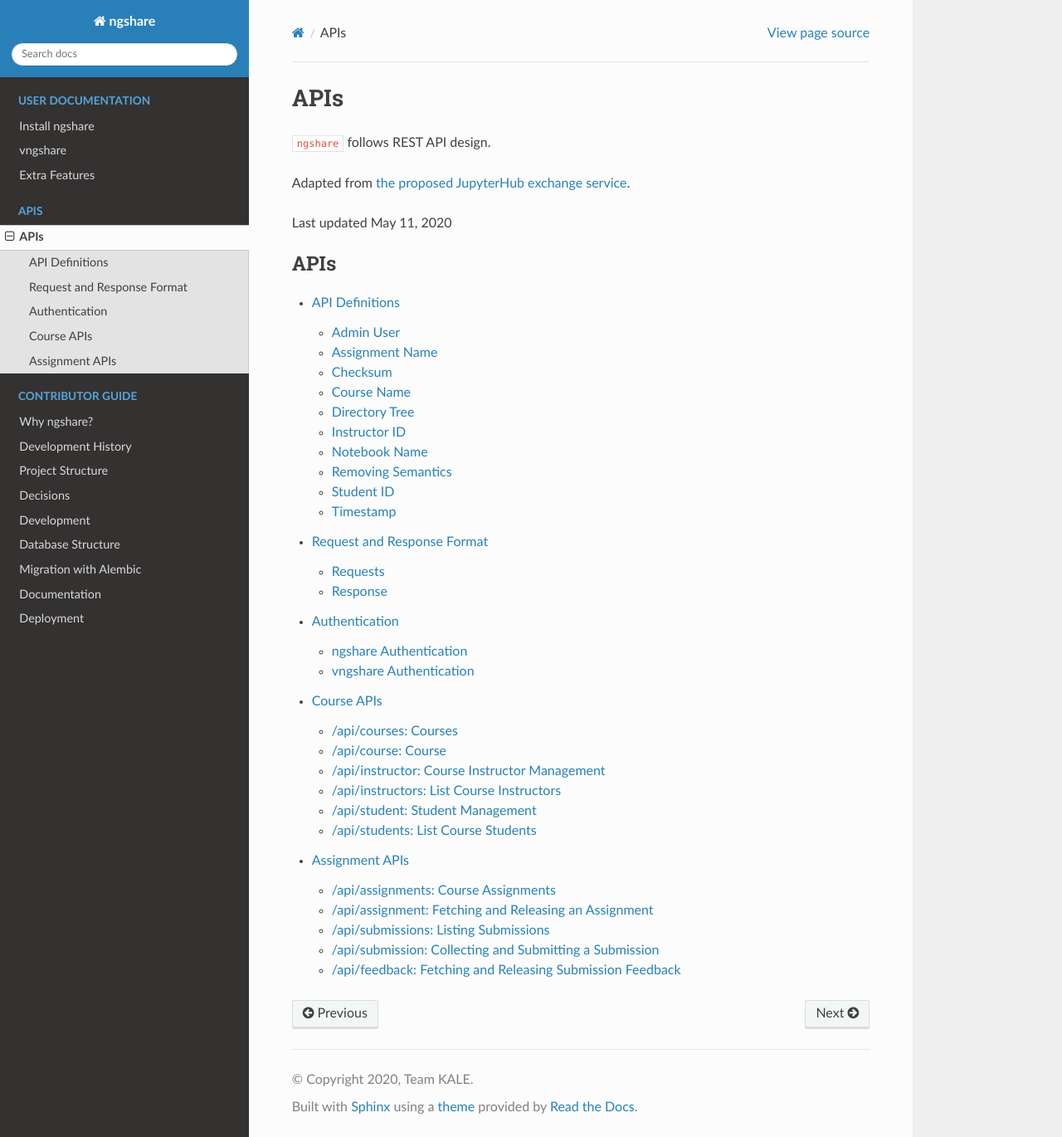
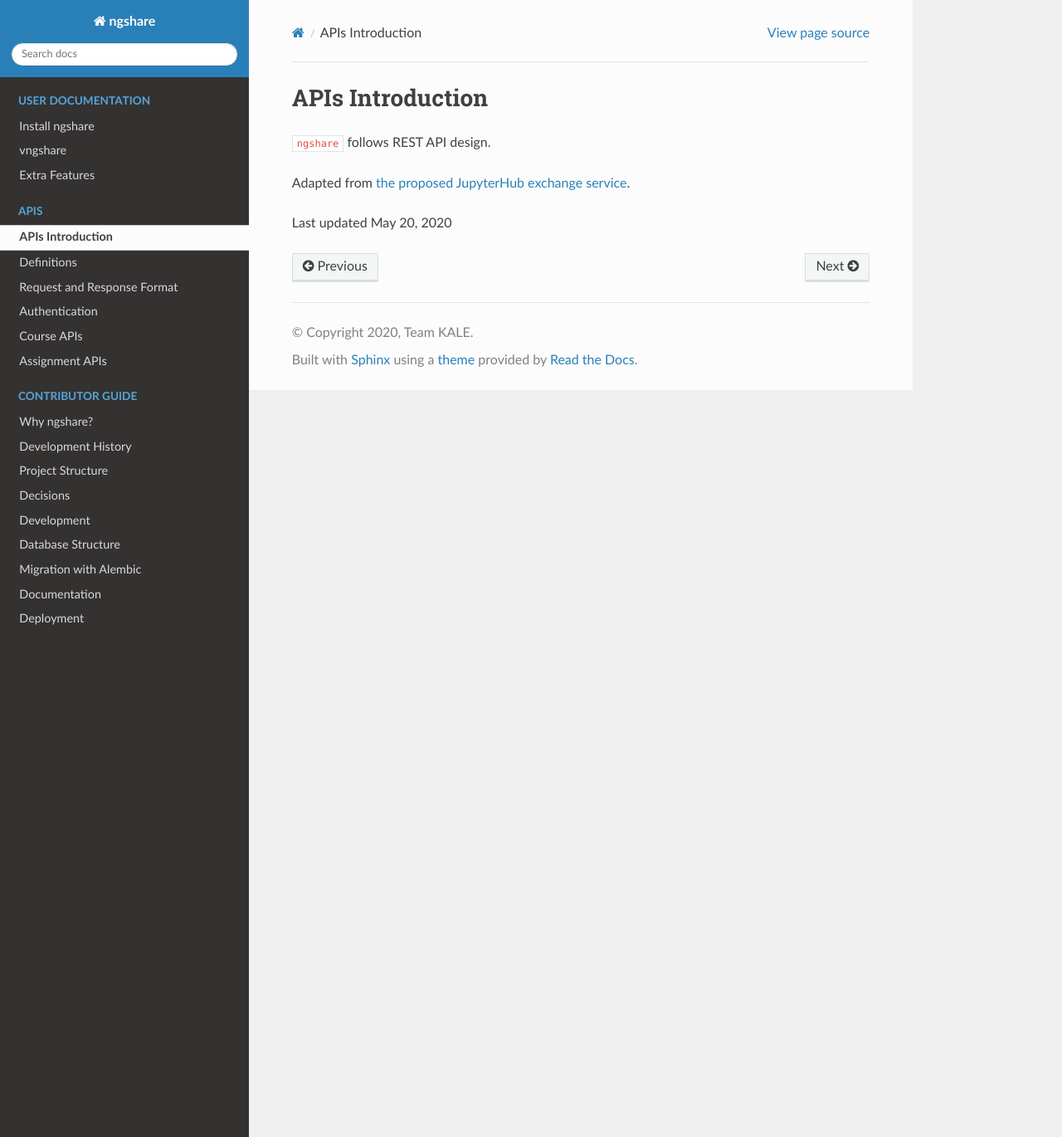
Before and after one commit to LibreTexts/ngshare, a Sphinx documentation site: the page built from docs/api/index.rst, in a window 1280 px wide and 1370 px high. Shown: the whole window at 83% size. Built offline with Sphinx 7.4.7 and the Read the Docs theme 2.0.0, drawn with Linux system fonts in a browser that asks for light colours.

Commit message:
Change APIs hierarchy, reword removing instructors / students

```diff
--- a/docs/api/course.rst
+++ b/docs/api/course.rst
@@ -139,7 +139,7 @@
 ^^^^^^^^^^^^^^^^^^^^^^^^^^^^^^^^^^^^^^^^^^^^^^^^^^
 *Remove a course instructor (admins)*
 
-Submissions of the instructor are not removed.
+Submissions of the instructor are not removed from the course's assignments.
 
 Response
 """"""""
@@ -253,7 +253,7 @@
 ^^^^^^^^^^^^^^^^^^^^^^^^^^^^^^^^^^^^^^^^^^^^
 *Remove a student (instructors only)*
 
-Submissions of the student are not removed (visible to instructors).
+Submissions of the student are not removed from the course's assignments (visible to instructors).
 
 Response
 """"""""
--- a/docs/api/definition.rst
+++ b/docs/api/definition.rst
@@ -1,5 +1,5 @@
-API Definitions
-===============
+Definitions
+===========
 
 Admin User
 ----------
--- a/docs/api/index.rst
+++ b/docs/api/index.rst
@@ -1,18 +1,8 @@
-APIs
-====
+APIs Introduction
+=================
 
 ``ngshare`` follows REST API design.
 
 Adapted from `the proposed JupyterHub exchange service <https://github.com/jupyter/nbgrader/issues/659>`_.
 
-Last updated May 11, 2020
-
-.. toctree::
-   :maxdepth: 2
-   :caption: APIs
-
-   definition.rst
-   req_res.rst
-   authentication.rst
-   course.rst
-   assignment.rst
+Last updated May 20, 2020
```
Also changed, not shown: docs/index.rst (+6 -1 lines).
